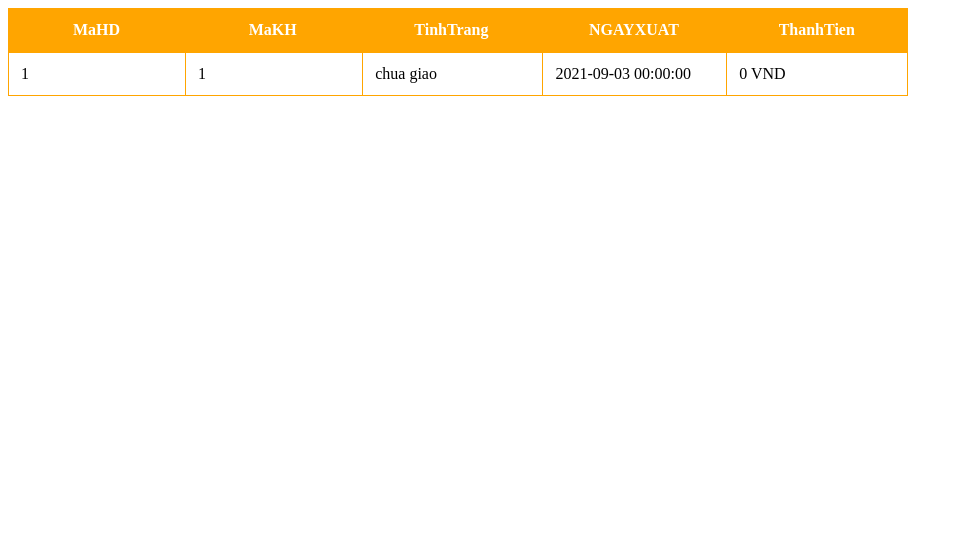
After one commit to n00bmaster68/web-2, a PHP site: page /testDataTable.php in a window 1280 px wide. The commit adds this page. Shown: the top 551 px of the page, without its empty margins (0-963 px from the left). Run offline with PHP 8.4, Linux system fonts and the light colour scheme; data comes from the database, SQL or seed files in the repository.

Commit message:
update test datatable

```diff
--- a/Model/bill.php
+++ b/Model/bill.php
@@ -9,7 +9,7 @@
             }
             return $data;
         },
-        'findBillsByMOrY' => function($conn,$value,$condition) {
+        'findBillsByMAndY' => function($conn,$month,$year) {
             $query ="SELECT * FROM hoadon";
             $result = mysqli_query($conn,$query);
             $data = array();
@@ -19,16 +19,16 @@
             $i = 0;
             $flag = false;
             $deleted = false;
-            if(strtolower($condition) == "m") {
+            if($month == 0) {
                 $flag = true;
             }
             foreach($data as $rs) {
-                if(!$flag) {
-                    if ($value == date("Y", strtotime($rs['NGAYXUAT']))) {
+                if($flag) {
+                    if ($year == date("Y", strtotime($rs['NGAYXUAT']))) {
                         $deleted = true;
                     }
                 } else {
-                    if ($value == date("m", strtotime($rs['NGAYXUAT']))) {
+                    if ($month == date("m", strtotime($rs['NGAYXUAT'])) && $year == date("Y", strtotime($rs['NGAYXUAT']))) {
                         $deleted = true;
                     }
                 }
@@ -39,6 +39,9 @@
                 }
                 $i++;
             }
+            usort($data, function ($a, $b) {
+                return -strtotime($a['NGAYXUAT']) + strtotime($b['NGAYXUAT']);
+            });
             return $data;
         },
         'findBillsByStatus' => function($conn,$status) {
@@ -58,18 +61,6 @@
                 return false;
             }
             return true;
-        },
-        'countBills' => function($conn) {
-            $query ="SELECT COUNT(*) FROM hoadon";
-            $result = mysqli_query($conn,$query);
-            $result = $result->fetch_array();
-            return intval($result[0]);
-        },
-        'countBillsByStatus' => function($conn,$status) {
-            $query ="SELECT COUNT(*) FROM hoadon WHERE TinhTrang = ".$status;
-            $result = mysqli_query($conn,$query);
-            $result = $result->fetch_array();
-            return intval($result[0]);
         },
         'deleteBill' => function($conn,$MaHD) {
             $query ="DELETE FROM hoadon WHERE ".$MaHD;
--- /dev/null
+++ b/thuan/style.css
@@ -0,0 +1,46 @@
+.fixed_header{
+    width: 900px;
+    table-layout: fixed;
+    border-collapse: collapse;
+}
+
+.fixed_header tbody{
+  display:block;
+  width: 100%;
+  overflow: auto;
+  height: 500px;
+}
+
+.fixed_header thead tr {
+   display: block;
+}
+
+.fixed_header thead {
+  background: orange;
+  color:#fff;
+}
+
+.fixed_header th, .fixed_header td {
+  padding: 12px;
+  text-align: left;
+  border: 1px solid orange;
+  width: 200px;
+  box-sizing: border-box;
+}
+
+.fixed_header th {
+    text-align: center;
+}
+
+.fixed_header tr {
+  transition: 0.1s;
+  cursor: pointer;
+}
+
+.fixed_header tr:hover {
+  background-color: rgb(255, 167, 2);
+  color: white;
+}
+.fixed_header tr:hover td {
+  border: 1px solid white;
+}
--- /dev/null
+++ b/thuan/testDataTable.php
@@ -0,0 +1,48 @@
+<!DOCTYPE html>
+<html lang="en">
+<head>
+    <meta charset="UTF-8">
+    <meta http-equiv="X-UA-Compatible" content="IE=edge">
+    <meta name="viewport" content="width=device-width, initial-scale=1.0">
+    <title>Data table</title>
+    <link rel="stylesheet" href="style.css">
+</head>
+<body>
+<table class="fixed_header">
+  <thead>
+    <tr>
+
+        <th><div class="thead">MaHD</div></th>
+        <th>MaKH</th>
+        <th>TinhTrang</th>
+        <th>NGAYXUAT</th>
+        <th>ThanhTien</th>
+    </tr>
+  </thead>
+  <tbody id="table-result">
+      <?php
+        require_once('../utils/connect_db.php');
+        ['findBillsByStatus' => $Bills] = require '../Model/bill.php';
+        $data = $Bills($conn,0);
+        require_once('../utils/close_db.php');
+
+        for($i=0;$i<count($data);$i++) {
+            $price = intval($data[$i]['ThanhTien']);
+            $price1 =  number_format($price, 0, '', '.');
+            $status = "";
+            if($data[$i]['TinhTrang'] == 0) {
+                $status = "chua giao";
+            } else {
+                $status = "da giao";
+            }
+            echo "<tr><td>".$data[$i]['MaHD']."</td>"."<td>".$data[$i]['MaKH']."</td>"."<td>".$status."</td>"
+            ."<td>".$data[$i]['NGAYXUAT']."</td>"."<td>".$price1." VND</td></tr>";
+        }
+        if(count($data) == 0) {
+            echo "<tr style=\"border: 1px solid orange;\"><td style=\"border: 0px;\"></td><td style=\"border: 0px;\"></td><td style=\"border: 0px; width: 100%;\">Khong co du lieu nao duoc tim thay !</td><td style=\"border: 0px;\"></td><td style=\"border: 0px;\"></td></tr>";
+        }
+      ?>
+    </tbody>
+</table>
+</body>
+</html>
```
Also changed, not shown: thuan/testsortDatetime.php (+2 -6 lines).
